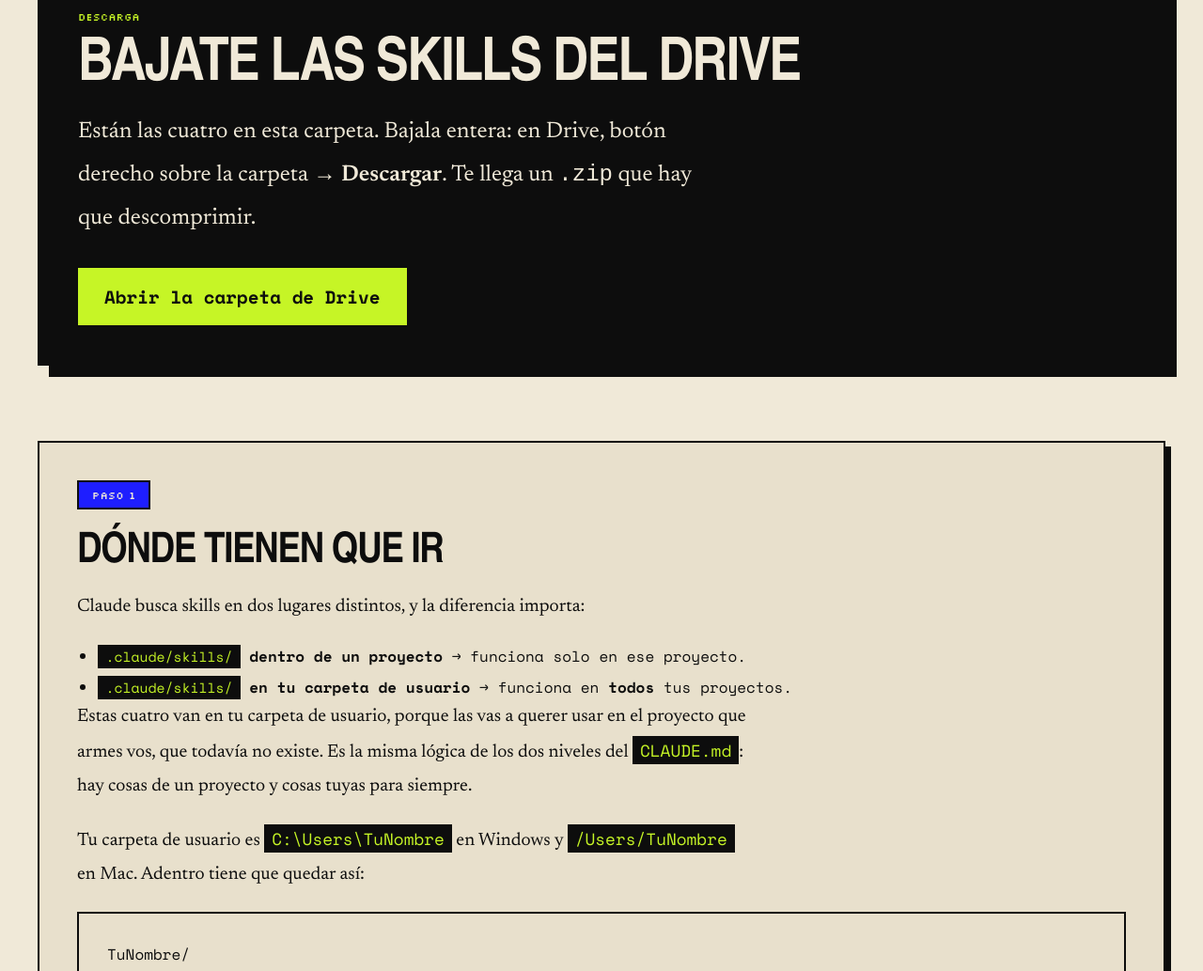
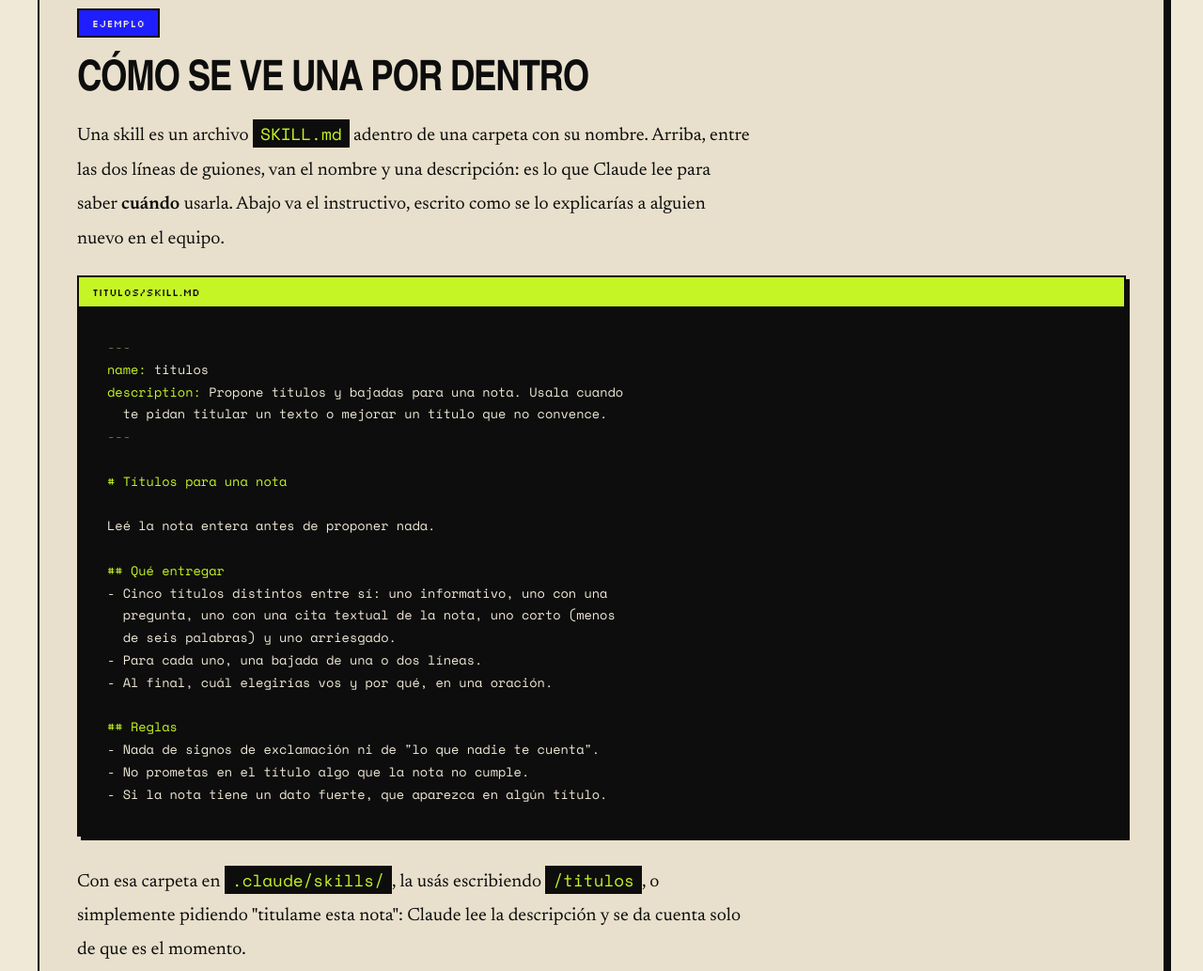
Before and after one commit to akathiago/tallerclaudeanfibia, a plain HTML site: page skills.html in a window 1280 px wide. Shown: the part 1060-2093 px from the top of the page at 94% size. Drawn offline with nearby package versions, Linux system fonts and the light colour scheme; a web font is replaced by a local one.

Commit message:
content: Git en Mac sin Homebrew, ejemplo de SKILL.md y sin precio anual
Co-Authored-By: Claude Opus 5.5 <noreply@anthropic.com>

```diff
--- a/skills.html
+++ b/skills.html
@@ -36,6 +36,38 @@
       <h2>¿Qué es una skill?</h2>
       <p>Un instructivo empaquetado: le enseña a Claude a hacer una tarea puntual de una manera puntual. No es un programa que se instala ni algo que haya que configurar. Es una carpeta con archivos de texto que Claude lee cuando hacen falta.</p>
       <p>Son cuatro, y vienen de dos lados. <strong>Dos las escribí para el taller:</strong> una te ayuda a armar el prompt de tu proyecto y la otra te entrevista para armar tu archivo de preferencias. <strong>Las otras dos son ajenas:</strong> las recomiendo porque las uso todos los días, y están en el mismo Drive para que no las tengas que ir a buscar.</p>
+    </section>
+
+    <!-- EDITÁ ACÁ: el ejemplo de skill. Es solo para mostrar cómo se ve por dentro. -->
+    <section class="paso-instalacion">
+      <span class="etiqueta">Ejemplo</span>
+      <h2>Cómo se ve una por dentro</h2>
+      <p>Una skill es un archivo <code>SKILL.md</code> adentro de una carpeta con su nombre. Arriba, entre las dos líneas de guiones, van el nombre y una descripción: es lo que Claude lee para saber <strong>cuándo</strong> usarla. Abajo va el instructivo, escrito como se lo explicarías a alguien nuevo en el equipo.</p>
+      <div class="codigo">
+        <div class="archivo">titulos/SKILL.md</div>
+        <pre><span class="c">---</span>
+<span class="t">name:</span> titulos
+<span class="t">description:</span> Propone títulos y bajadas para una nota. Usala cuando
+  te pidan titular un texto o mejorar un título que no convence.
+<span class="c">---</span>
+
+<span class="t"># Títulos para una nota</span>
+
+Leé la nota entera antes de proponer nada.
+
+<span class="t">## Qué entregar</span>
+- Cinco títulos distintos entre sí: uno informativo, uno con una
+  pregunta, uno con una cita textual de la nota, uno corto (menos
+  de seis palabras) y uno arriesgado.
+- Para cada uno, una bajada de una o dos líneas.
+- Al final, cuál elegirías vos y por qué, en una oración.
+
+<span class="t">## Reglas</span>
+- Nada de signos de exclamación ni de "lo que nadie te cuenta".
+- No prometas en el título algo que la nota no cumple.
+- Si la nota tiene un dato fuerte, que aparezca en algún título.</pre>
+      </div>
+      <p>Con esa carpeta en <code>.claude/skills/</code>, la usás escribiendo <code>/titulos</code>, o simplemente pidiendo "titulame esta nota": Claude lee la descripción y se da cuenta solo de que es el momento.</p>
     </section>
 
     <!-- EDITÁ ACÁ: el link de descarga. Si cambiás la carpeta de Drive,
```
Also changed, not shown: instalacion.html (+4 -2 lines).
